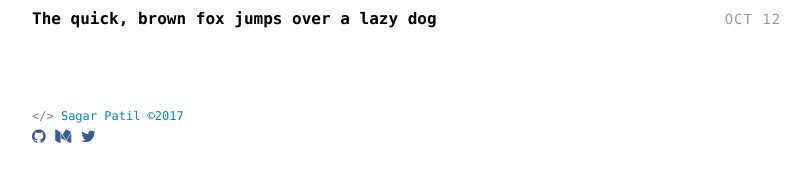
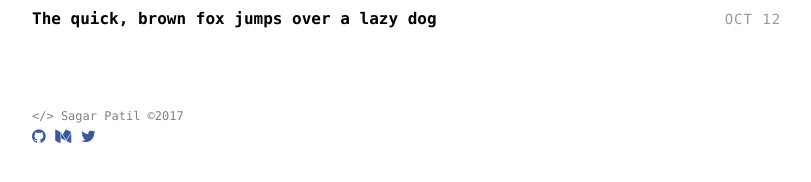
Before and after one commit to sagpat/sagpat.github.io, a Jekyll site: the page built from index.html, in a window 1280 px wide. Shown: the part 535-717 px from the top of the page, without its empty margins (232-1043 px from the left). Built offline with Jekyll 4.4.1, drawn with Linux system fonts in a browser that asks for light colours.

Commit message:
footer changes

```diff
--- a/_includes/footer.html
+++ b/_includes/footer.html
@@ -1,12 +1,12 @@
 <footer class="site-footer">
   <div class="container">
-    <small class="block">&lt;/&gt; <a href="http://github.com/sagpat" title="Github Account">
-		Sagar Patil &copy;2017	</a>
+    <small class="block">&lt;/&gt;
+		Sagar Patil &copy;2017
 	</small>
-	  <a href="https://github.com/sagpat"> <i class="fa fa-github" aria-hidden="true" style="color:#3b5998"></i></a>
-	  <a href="https://medium.com/@sagpat"> <i class="fa fa-medium" aria-hidden="true" style="color:#3b5998"></i></a>
-	  <a href="https://twitter.com/sagspat"> <i class="fa fa-twitter" aria-hidden="true" style="color:#3b5998"></i></a>
+	 <big>
+	  	 <a href="https://github.com/sagpat"> <i class="fa fa-github" aria-hidden="true" style="color:#3b5998"></i></a>
+	  	 <a href="https://medium.com/@sagpat"> <i class="fa fa-medium" aria-hidden="true" style="color:#3b5998"></i></a>
+		 <a href="https://twitter.com/sagspat"> <i class="fa fa-twitter" aria-hidden="true" style="color:#3b5998"></i></a>
+	 </big>
   </div>
-
-
 </footer>
```
